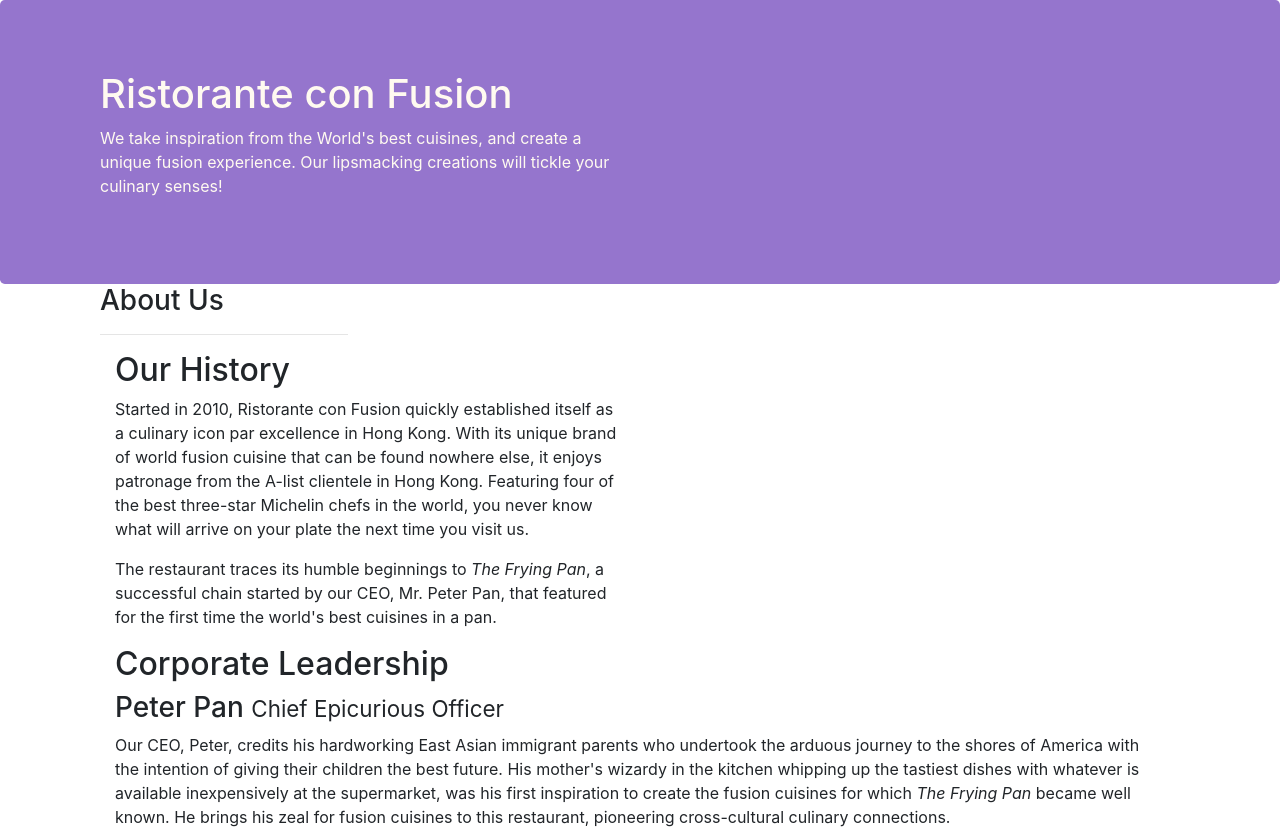
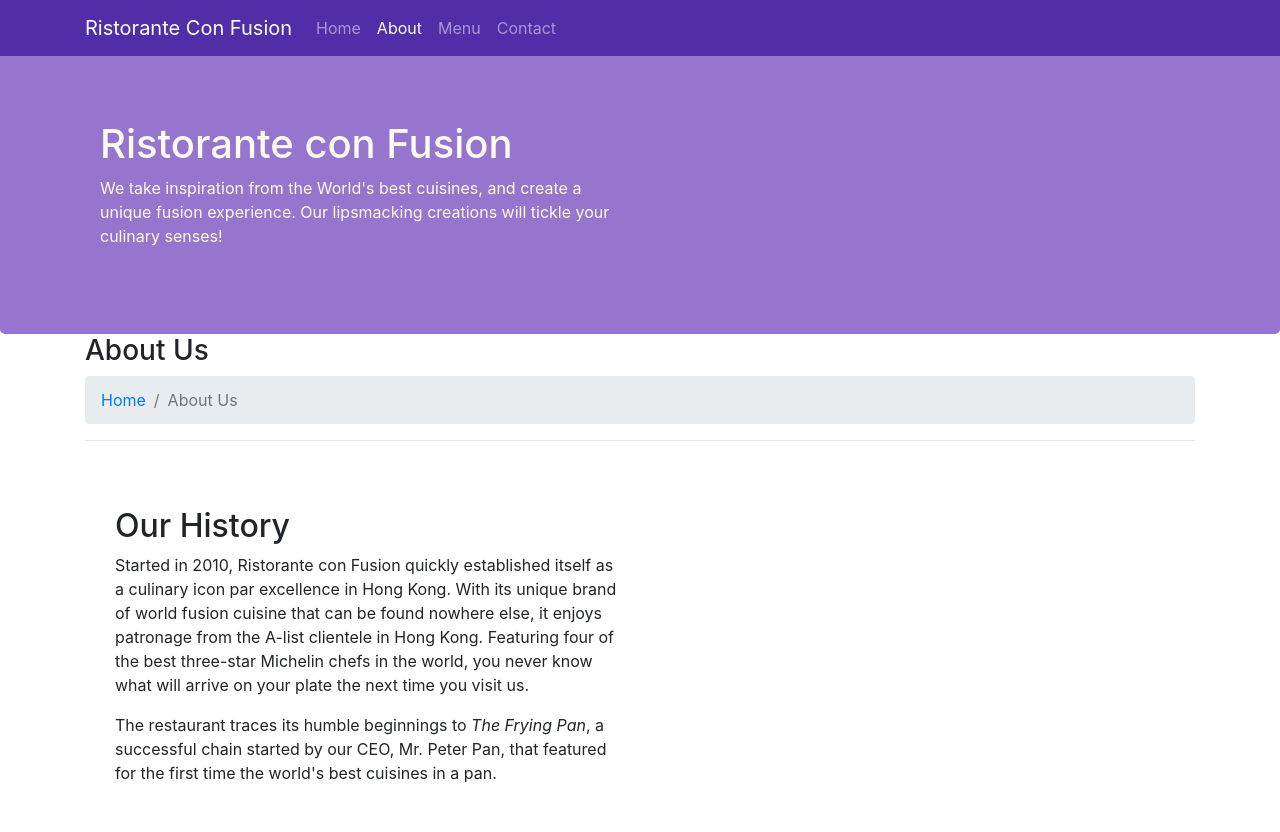
Before and after one commit to chencancode/bootstrap_1, a website: page aboutus.html in a window 1280 px wide. Shown: the top 832 px of the page. Drawn offline with nearby package versions, Linux system fonts and the light colour scheme.

Commit message:
Navbar and Breadcrumbs

```diff
--- a/aboutus.html
+++ b/aboutus.html
@@ -16,7 +16,22 @@
 </head>
 
 <body>
-
+    <nav class="navbar navbar-dark navbar-expand-sm fixed-top">
+        <div class="container">
+             <button class="navbar-toggler" type="button" data-toggle="collapse" data-target="#Navbar">
+                <span class="navbar-toggler-icon"></span>
+            </button>
+            <a class="navbar-brand" href="../index.html">Ristorante Con Fusion</a>
+            <div class="collapse navbar-collapse" id="Navbar">
+                <ul class="navbar-nav mr-auto">
+                    <li class="nav-item"><a class="nav-link" href="../index.html">Home</a></li>
+                    <li class="nav-item active"><a class="nav-link" href="#">About</a></li>
+                    <li class="nav-item"><a class="nav-link" href="#">Menu</a></li>
+                    <li class="nav-item"><a class="nav-link" href="#">Contact</a></li>
+                </ul>
+            </div>
+        </div>
+    </nav>
     <header class="jumbotron">
         <div class="container">
             <div class="row row-header">
@@ -31,15 +46,19 @@
     </header>
 
     <div class="container">
-        <div class="row row-header">
-            <div class="col-12 col-sm-4 order-sm-last col-md-3">
+        <div class="row">
+            <div class="col-12">
                <h3>About Us</h3>
+               <ol class="col-12 breadcrumb">
+                <li class="breadcrumb-item"><a href="./index.html">Home</a></li>
+                <li class="breadcrumb-item active">About Us</li>
+            </ol>
                <hr>
             </div>
         </div>
 
         <div class="container">
-            <div class="row row-header">
+            <div class="row row-content">
                 <div class="col-12 col-sm-6 col-md-6">
                     <h2>Our History</h2>
                     <p>Started in 2010, Ristorante con Fusion quickly established itself as a culinary icon par excellence in Hong Kong. With its unique brand of world fusion cuisine that can be found nowhere else, it enjoys patronage from the A-list clientele in Hong Kong.  Featuring four of the best three-star Michelin chefs in the world, you never know what will arrive on your plate the next time you visit us.</p>
@@ -52,7 +71,7 @@
 
 
         <div class="container">
-            <div class="row row-header">
+            <div class="row row-content">
                 <div class="col-12">
                     <h2>Corporate Leadership</h2>
                     <h3>Peter Pan <small>Chief Epicurious Officer</small></h3>
@@ -119,6 +138,10 @@
         </div>
     </footer>
 
+      <!-- jQuery first, then Popper.js, then Bootstrap JS. -->
+    <script src="node_modules/jquery/dist/jquery.slim.min.js"></script>
+    <script src="node_modules/popper.js/dist/umd/popper.min.js"></script>
+    <script src="node_modules/bootstrap/dist/js/bootstrap.min.js"></script>
 </body>
 
 </html>
--- a/css/styles.css
+++ b/css/styles.css
@@ -28,3 +28,12 @@ address{
     margin:0px;
     color:#0f0f0f;
 }
+
+body{
+    padding:50px 0px 0px 0px;
+    z-index:0;
+}
+
+.navbar-dark {
+     background-color: #512DA8;
+}
```
Also changed, not shown: index.html (+16 -1 lines).
